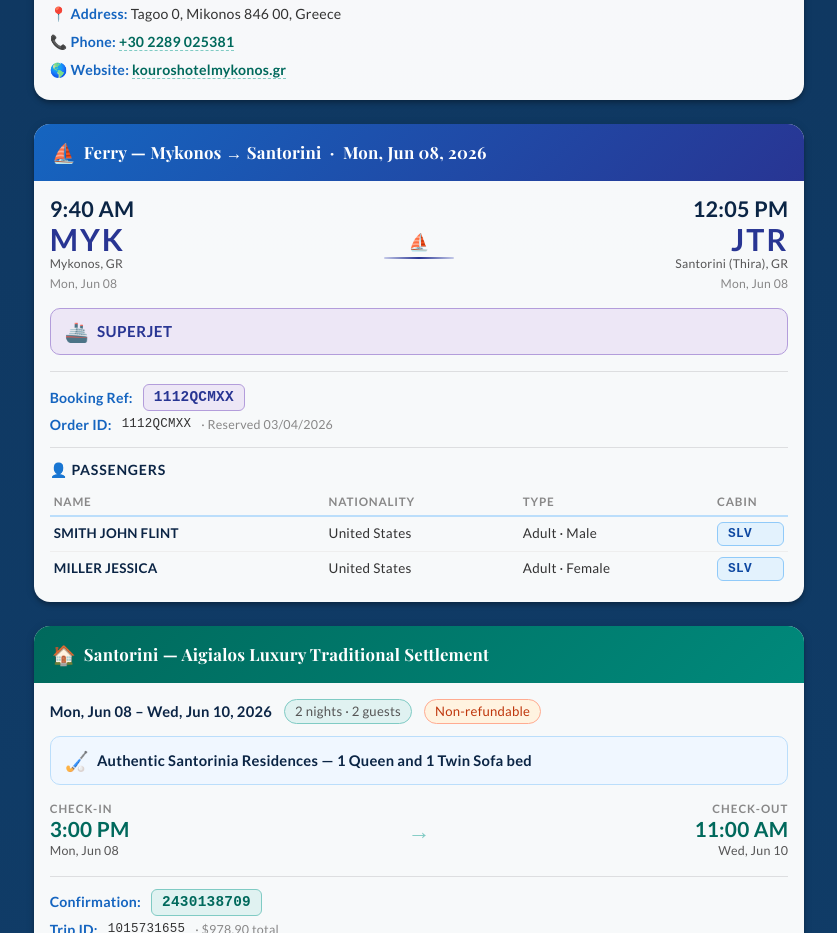
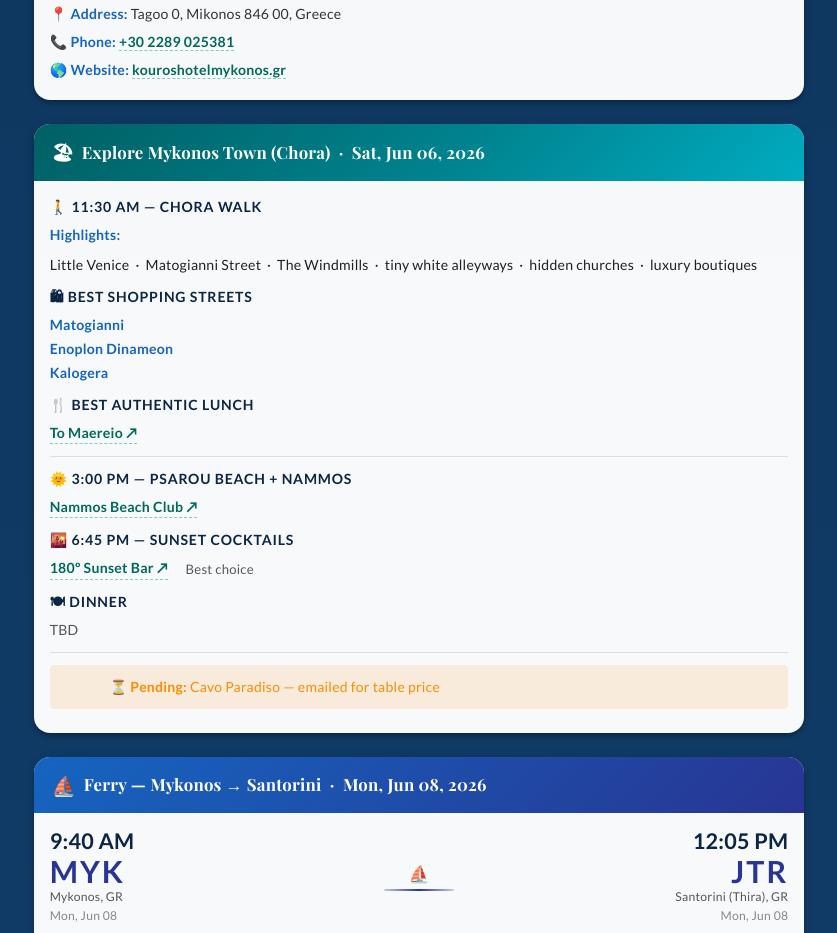
Before and after one commit to FlintShadey/Itenerary, a Vue app: page /#/ in a window 1280 px wide. Shown: the part 4980-5913 px from the top of the page, without its empty margins (221-1058 px from the left). Built offline with nearby package versions, Linux system fonts and the light colour scheme.

Commit message:
Add Jun 06 Mykonos Town day card

```diff
--- a/src/views/Itinerary.vue
+++ b/src/views/Itinerary.vue
@@ -659,6 +659,72 @@
                   <div><span class="detail-label">&#128222; Phone:</span> <a href="tel:+302289025381" class="med-link">+30 2289 025381</a></div>
                   <div><span class="detail-label">&#127758; Website:</span> <a href="https://www.kouroshotelmykonos.gr" target="_blank" rel="noopener" class="med-link">kouroshotelmykonos.gr</a></div>
                 </div>
+
+              </v-card-text>
+            </v-card>
+
+            <!-- Jun 06 — Explore Mykonos Town -->
+            <v-card hover elevation="4" class="mb-6 itinerary-card">
+              <v-card-title class="card-header" style="background:linear-gradient(135deg,#006064 0%,#00838F 55%,#00ACC1 100%)!important;color:#fff!important;">
+                <span class="card-header-icon">&#127958;</span>
+                Explore Mykonos Town (Chora) &nbsp;&middot;&nbsp; Sat, Jun 06, 2026
+              </v-card-title>
+              <v-card-text class="pa-4">
+
+                <!-- Morning -->
+                <div class="benefits-heading mb-2">&#128694; 11:30 AM &mdash; Chora Walk</div>
+                <div class="confirm-row mb-1" style="align-items:flex-start;">
+                  <span class="detail-label" style="min-width:110px;">Highlights:</span>
+                  <span>Little Venice &nbsp;&middot;&nbsp; Matogianni Street &nbsp;&middot;&nbsp; The Windmills &nbsp;&middot;&nbsp; tiny white alleyways &nbsp;&middot;&nbsp; hidden churches &nbsp;&middot;&nbsp; luxury boutiques</span>
+                </div>
+
+                <div class="mb-3"></div>
+
+                <!-- Shopping -->
+                <div class="benefits-heading mb-2">&#128717; Best Shopping Streets</div>
+                <div class="confirm-row mb-1">
+                  <span class="detail-label">Matogianni</span>
+                </div>
+                <div class="confirm-row mb-1">
+                  <span class="detail-label">Enoplon Dinameon</span>
+                </div>
+                <div class="confirm-row mb-3">
+                  <span class="detail-label">Kalogera</span>
+                </div>
+
+                <!-- Lunch -->
+                <div class="benefits-heading mb-2">&#127860; Best Authentic Lunch</div>
+                <div class="confirm-row mb-3">
+                  <a href="https://www.google.com/maps/search/To+Maereio+Mykonos" target="_blank" rel="noopener" class="med-link" style="font-weight:600;">To Maereio &#8599;</a>
+                </div>
+
+                <v-divider class="my-3"></v-divider>
+
+                <!-- Beach -->
+                <div class="benefits-heading mb-2">&#127774; 3:00 PM &mdash; Psarou Beach + Nammos</div>
+                <div class="confirm-row mb-3">
+                  <a href="https://www.nammos.gr" target="_blank" rel="noopener" class="med-link" style="font-weight:600;">Nammos Beach Club &#8599;</a>
+                </div>
+
+                <!-- Sunset -->
+                <div class="benefits-heading mb-2">&#127751; 6:45 PM &mdash; Sunset Cocktails</div>
+                <div class="confirm-row mb-3">
+                  <a href="https://www.google.com/maps/search/180+Sunset+Bar+Mykonos" target="_blank" rel="noopener" class="med-link" style="font-weight:600;">180&ordm; Sunset Bar &#8599;</a>
+                  <span style="margin-left:8px;font-size:0.82rem;opacity:0.75;">Best choice</span>
+                </div>
+
+                <!-- Dinner -->
+                <div class="benefits-heading mb-2">&#127869; Dinner</div>
+                <div class="confirm-row mb-3">
+                  <span style="opacity:0.75;">TBD</span>
+                </div>
+
+                <v-divider class="my-3"></v-divider>
+
+                <!-- Pending -->
+                <v-alert type="warning" variant="tonal" density="compact" class="mb-2">
+                  &#9203; <strong>Pending:</strong> Cavo Paradiso &mdash; emailed for table price
+                </v-alert>
 
               </v-card-text>
             </v-card>
```
